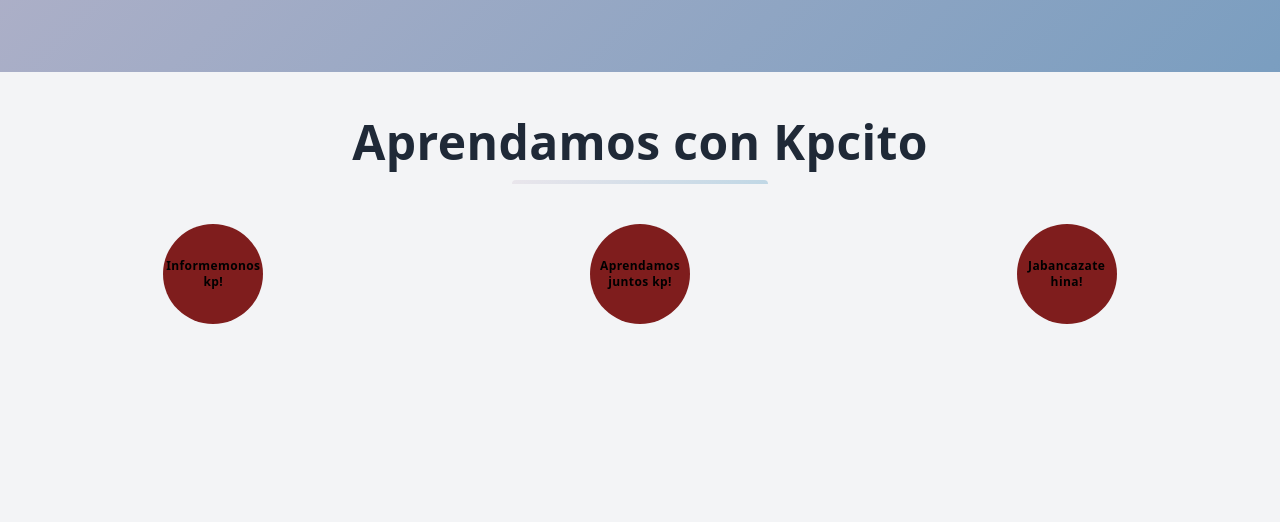
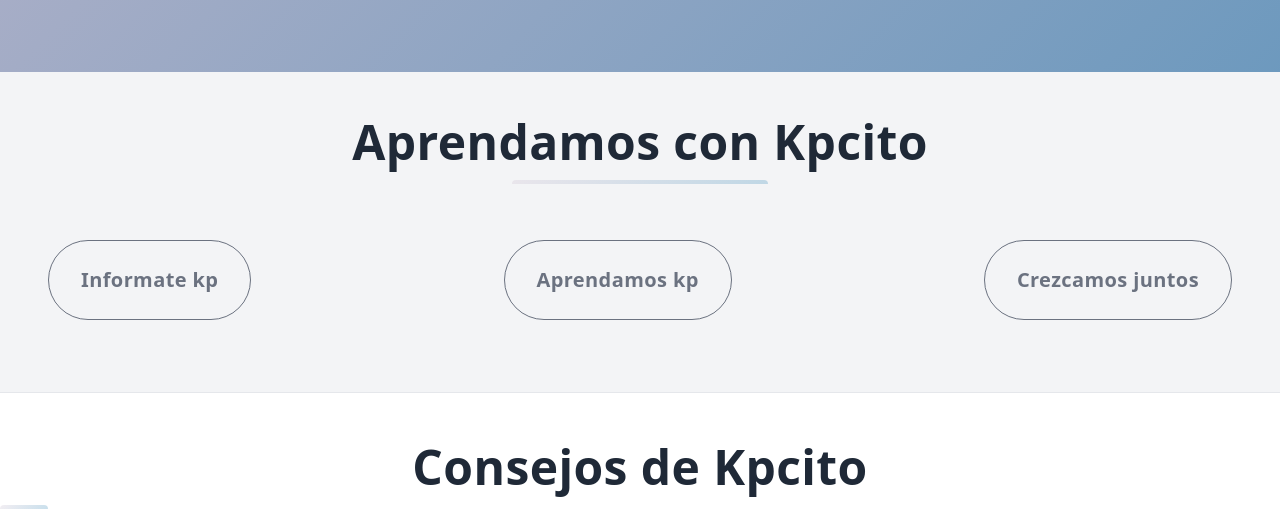
Before and after one commit to Alexius13/BanKP, a Flask app: page / in a window 1280 px wide. Shown: the part 866-1388 px from the top of the page. Run offline with Flask 2, Linux system fonts and the light colour scheme; parts of the project's set-up code (start-up, migrations or seed data) failed here and were passed over; some libraries are stand-ins or nearby versions; some web fonts are replaced.

Commit message:
cambios en index y kpe

```diff
--- a/templates/index.html
+++ b/templates/index.html
@@ -185,7 +185,7 @@
     <section class="bg-gray-100 border-b py-8">
       <div class="container max-w-10xl  mt-2">
         <h2
-          class="w-full my-2 text-5xl font-black leading-tight text-center text-gray-800"
+          class="w-full my-2 text-5xl font-black leading-tight text-center text-gray-800 "
         >
           Aprendamos con Kpcito
         </h2>
@@ -194,44 +194,46 @@
             class="h-1 mx-auto gradient w-64 opacity-25 my-0 py-0 rounded-t"
           ></div>
         </div>
-
-        <div class="w-[100vw] h-[100vh] flex flex-row">
-          <div class="w-full w-1/3 p-6 flex-row flex-grow flex-shrink">
-            <div class="flex items-center justify-start justify-center">
-              <div class="font-bold text-black rounded-full h-90px w-90px bg-red-900 flex items-center justify-center transition ease-in-out delay-150  hover:-translate-y-1 hover:scale-110 hover:bg-indigo-500 duration-300"
-              style="height: 100px; width: 100px; "
-              >
-                <h1 class="text-xs overflow-ellipsis text-center">
-                  Informemonos kp!
-                </h1>
-            </div>
       </div>
     </div>
 
-          <div class="w-full w-1/3 p-6 flex-row flex-grow flex-shrink">
-            <div class="flex items-center justify-start justify-center">
-              <div class="font-bold text-black rounded-full h-90px w-90px bg-red-900 flex items-center justify-center transition ease-in-out delay-150  hover:-translate-y-1 hover:scale-110 hover:bg-indigo-500 duration-300"
-              style="height: 100px; width: 100px; "
+<div class=" h-15 p-10 justify-center items-center">
+    <ul
+    class="list-reset flex justify-between flex-1 md:flex-none items-center padding-bottom-35"
   >
-                <h1 class="text-xs overflow-ellipsis text-center">
-                  Aprendamos juntos kp!
-                </h1>
+  <button name="categoria" id="categoria" value="recreativo"
+  class="bg-transparent border border-gray-500 hover:border-green-500 text-xl text-gray-500 hover:text-green-500 font-bold py-2 px-8 rounded-full mx-2 h-20"
+>
+Informate kp
+</button>
+
+    <button name="categoria" id="categoria" value="recreativo"
+      class="bg-transparent border border-gray-500 hover:border-green-500 text-xl text-gray-500 hover:text-green-500 font-bold py-2 px-8 rounded-full mx-2 h-20"
+    >
+      Aprendamos kp
+    </button>
+
+    <button name="categoria" id="categoria" value="recreativo"
+    class="bg-transparent border border-gray-500 hover:border-green-500 text-xl text-gray-500 hover:text-green-500 font-bold py-2 px-8 rounded-full mx-2 h-20"
+  >
+    Crezcamos juntos
+  </button>
+  </ul>
 </div>
+
+
+
+
+
 </div>
 </div>
 
-          <div class="w-full w-1/3 p-6 flex-row flex-grow flex-shrink">
-            <div class="flex items-center justify-start justify-center">
-              <div class="font-bold text-black rounded-full h-90px w-90px bg-red-900 flex items-center justify-center transition ease-in-out delay-150  hover:-translate-y-1 hover:scale-110 hover:bg-indigo-500 duration-300"
-              style="height: 100px; width: 100px; "
-              >
-                <h1 class="text-xs overflow-ellipsis text-center">
-                  Jabancazate hina!
-                </h1>
+
+
+
+
 </div>
 </div>
-          </div>
-
 
 
 
```
Also changed, not shown: templates/kpe.html (+61 -6 lines). Lines whose indentation alone changed are shown as unchanged.
